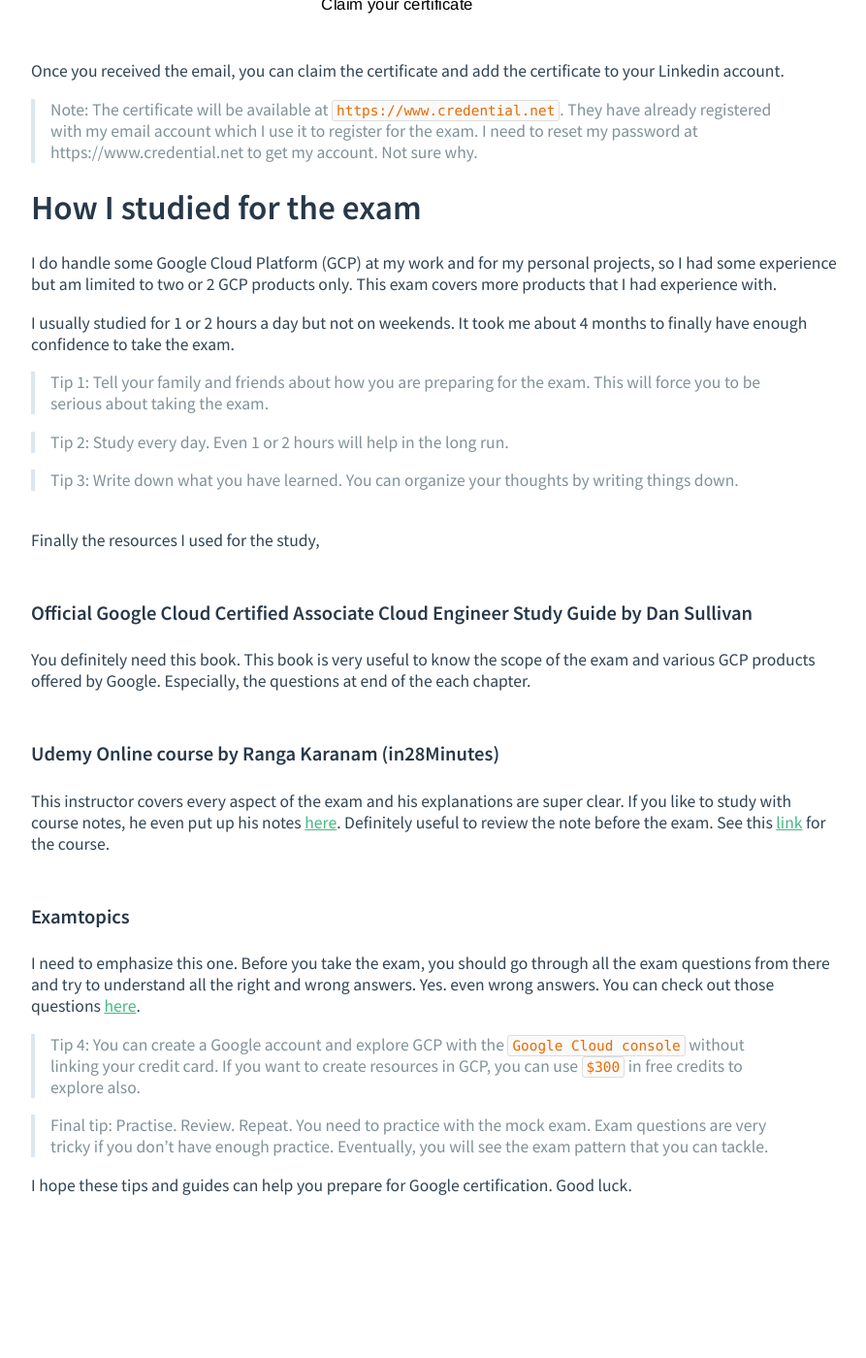
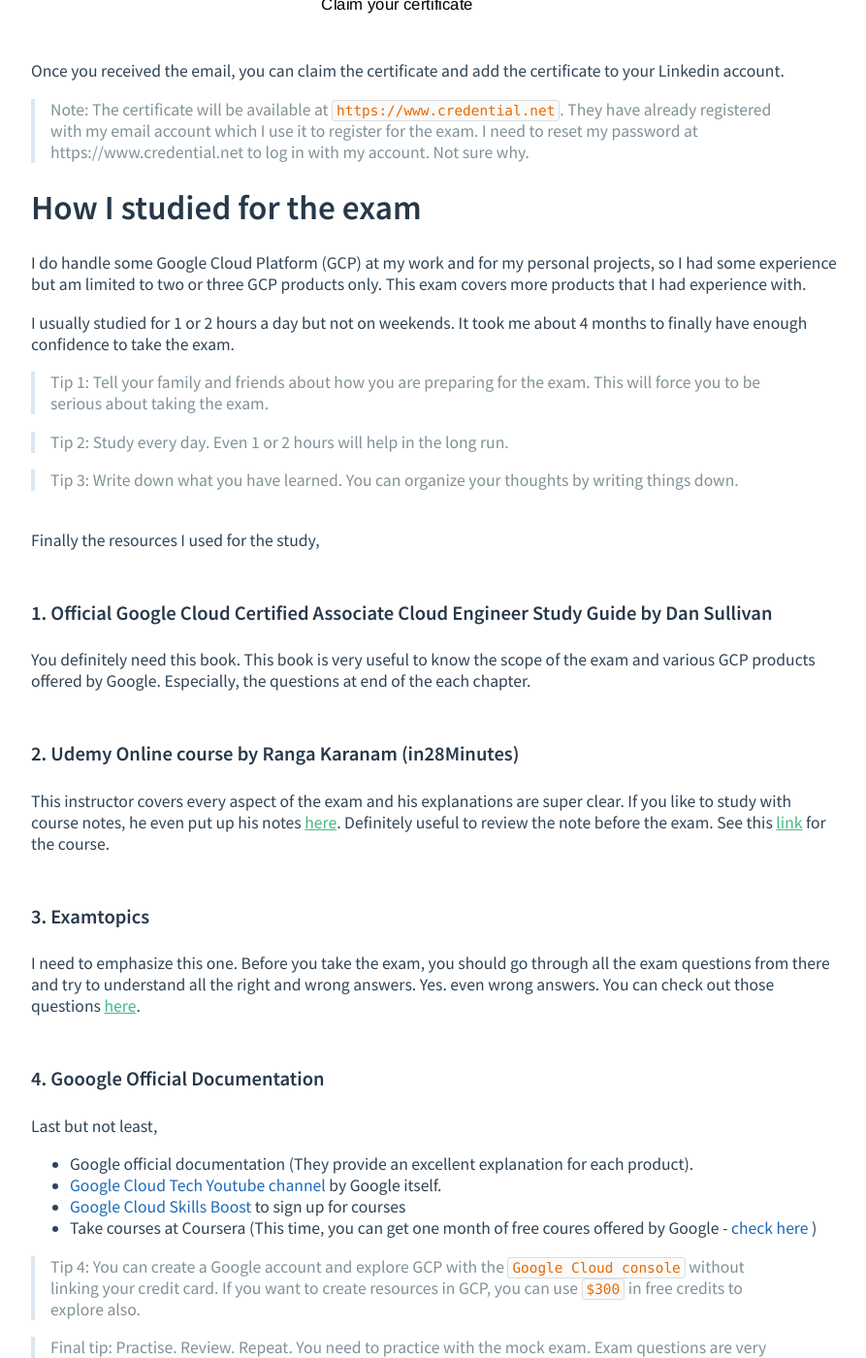
Before and after one commit to aknay/aknay.github.io, a Jekyll site: the page built from _posts/2022-11-30-how-i-studied-to-take-google-cloud-associated-cloud-engineer-certificate-exam.markdown, in a window 1280 px wide and 1400 px high, scrolled down 1864 px. Shown: the whole window at 97% size, without its empty margins (192-1085 px from the left). Built offline with Jekyll 4.4.1, drawn with Linux system fonts in a browser that asks for light colours; before the commit the page ends 3146 px from its top, so only the background shows below that; some of the changed text lies outside the part shown.

Commit message:
update post

```diff
--- a/_posts/2022-11-30-how-i-studied-to-take-google-cloud-associated-cloud-engineer-certificate-exam.markdown
+++ b/_posts/2022-11-30-how-i-studied-to-take-google-cloud-associated-cloud-engineer-certificate-exam.markdown
@@ -14,7 +14,7 @@
 
 # About this certification
 
-This is the associate-level certification. You still need a fundamental understanding of Google Cloud infrastructures and operations. There are other levels;
+This is the associate-level certification. You still need a fundamental understanding of Google Cloud infrastructures and operations to prepare for the exam. There are other levels;
 - Foundational certification (No technical prerequisites)
 - Professional certification (Need in-depth experience to set up cloud environments)
 
@@ -43,17 +43,17 @@
 
 
 # After the exam
-You will receive a confirmation email. I received the email after 7 days. It might be something like the following.
+I received confirmation email a week later. It might be something like the following.
 
 ![show-job-done]({{ site.url }}/assets/confirmation_email_ace.png)
 
 Once you received the email,  you can claim the certificate and add the certificate to your Linkedin account.
 
-> Note: The certificate will be available at `https://www.credential.net`. They have already registered with my email account which I use it to register for the exam. I need to reset my password at https://www.credential.net to get my account. Not sure why.
+> Note: The certificate will be available at `https://www.credential.net`. They have already registered with my email account which I use it to register for the exam. I need to reset my password at https://www.credential.net to log in with my account. Not sure why.
 
 
 # How I studied for the exam
-I do handle some Google Cloud Platform (GCP) at my work and for my personal projects, so I had some experience but am limited to two or 2 GCP products only. This exam covers more products that I had experience with.
+I do handle some Google Cloud Platform (GCP) at my work and for my personal projects, so I had some experience but am limited to two or three GCP products only. This exam covers more products that I had experience with.
 
 
 I usually studied for 1 or 2 hours a day but not on weekends. It took me about 4 months to finally have enough confidence to take the exam.
@@ -69,24 +69,34 @@
 <br>
 Finally the resources I used for the study,
 
-### Official Google Cloud Certified Associate Cloud Engineer Study Guide by Dan Sullivan
+### 1. Official Google Cloud Certified Associate Cloud Engineer Study Guide by Dan Sullivan
 
 You definitely need this book. This book is very useful to know the scope of the exam and various GCP products offered by Google. Especially, the questions at end of the each chapter.
 
-### Udemy Online course by Ranga Karanam (in28Minutes)
-
-
+### 2. Udemy Online course by Ranga Karanam (in28Minutes)
 
 This instructor covers every aspect of the exam and his explanations are super clear. If you like to study with course notes, he even put up his notes [here](https://github.com/in28minutes/course-material/blob/main/09-google-certified-associate-cloud-engineer/CoursePresentation-GoogleCertifiedAssociateCloudEngineer.pdf). Definitely useful to review the note before the exam.
 See this  [link](https://www.udemy.com/course/google-cloud-certification-associate-cloud-engineer/) for the course.
 
-### Examtopics
+### 3. Examtopics
 
 I need to emphasize this one. Before you take the exam, you should go through all the exam questions from there and try to understand all the right and wrong answers. Yes. even wrong answers. You can check out those questions [here](https://www.examtopics.com/exams/google/associate-cloud-engineer/).
 
+### 4. Gooogle Official Documentation
+
+Last but not least,
+
+
+- Google official documentation (They provide an excellent explanation for each product).
+- [Google Cloud Tech Youtube channel](https://www.youtube.com/user/googlecloudplatform) by Google itself.
+- [Google Cloud Skills Boost
+](https://www.cloudskillsboost.google/) to sign up for courses
+-  Take courses at Coursera (This time, you can get one month of free coures offered by Google - [check here](https://cloud.google.com/blog/topics/training-certifications/get-cloud-skills--training-needed-for-in-demand-job-roles?utm_source=youtube&utm_medium=unpaidsoc&utm_campaign=CDR_won_gcp_r2ylyjcq0lo_ThisWeekInCloud_111722&utm_content=description) )
+
+
+
 > Tip 4: You can create a Google account and explore GCP with the `Google Cloud console` without linking your credit card. If you want to create resources in GCP, you can use `$300` in free credits to explore also.
 
-> Final tip: Practise. Review. Repeat. You need to practice with the mock exam. Exam questions are very tricky if you don't have enough practice. Eventually, you will see the exam pattern that you can tackle.
-
+> Final tip: Practise. Review. Repeat. You need to practice with the mock exam. Exam questions are very tricky if you don't have enough practice.
 
 I hope these tips and guides can help you prepare for Google certification. Good luck.
```
